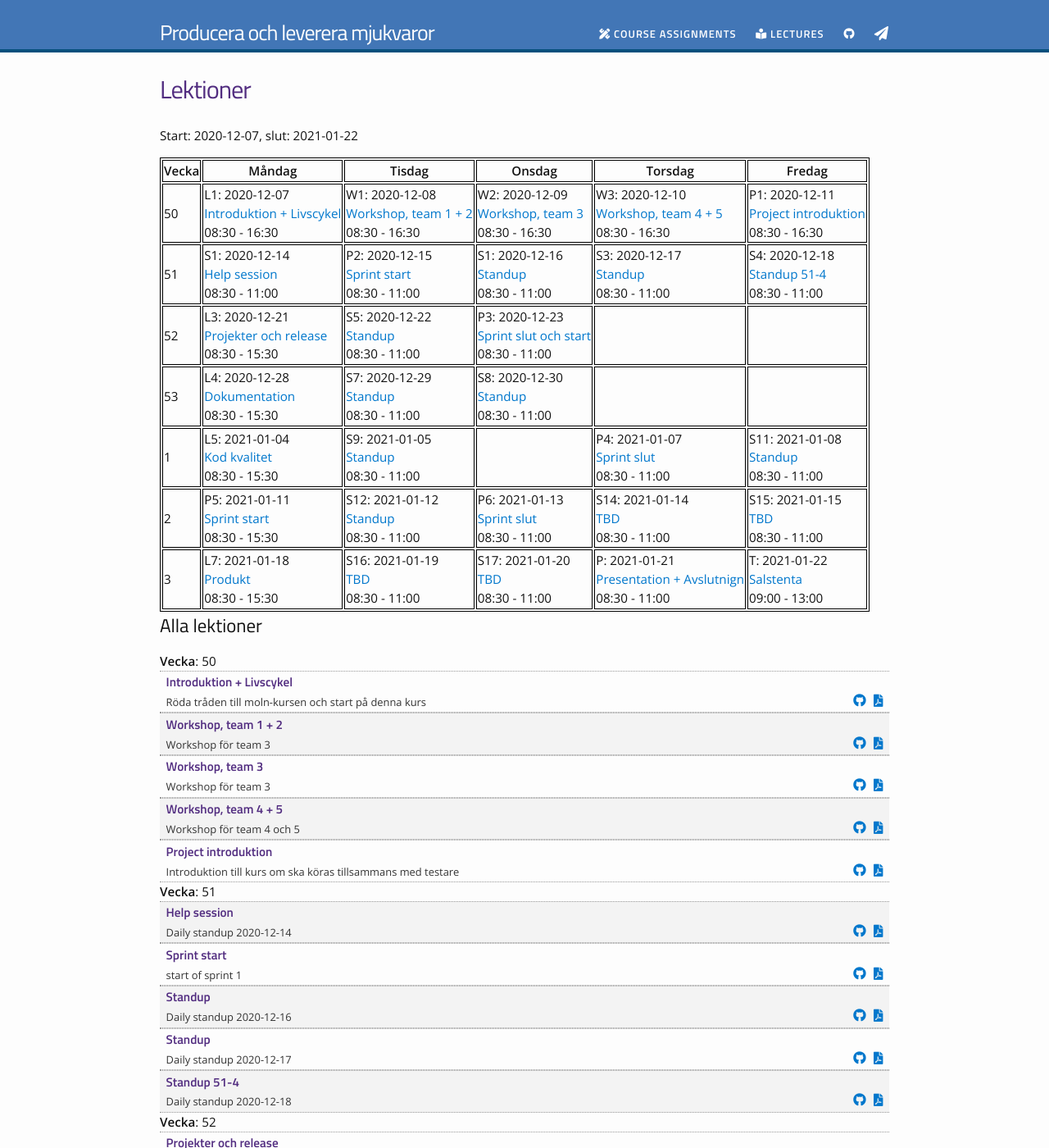
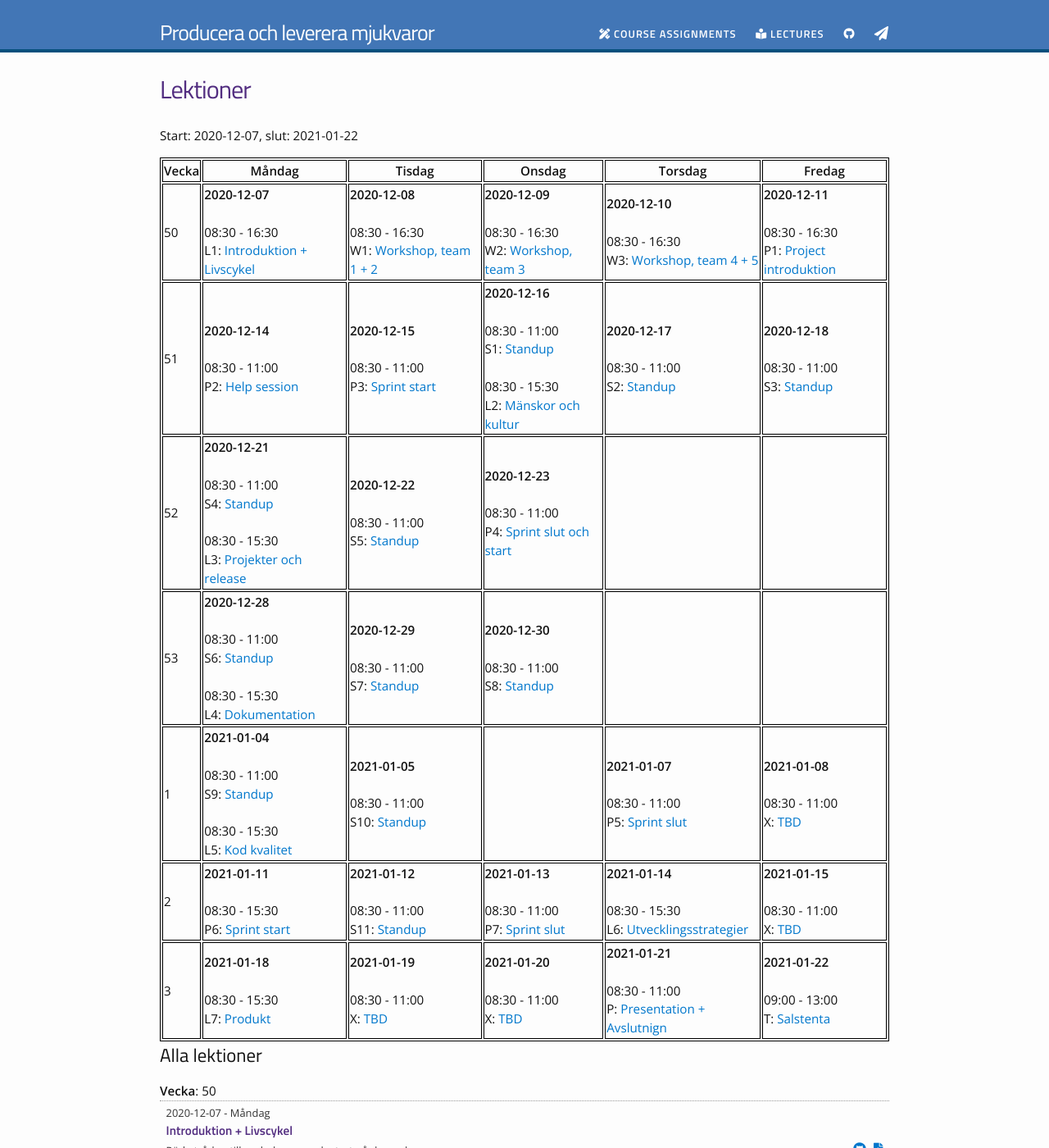
Before and after one commit to PGBSNH19/course-producera-leverera, a Jekyll site: the page built from lectures.md, in a window 1280 px wide and 1400 px high. Shown: the whole window at 82% size. Built offline with Jekyll 4.4.1, drawn with Linux system fonts in a browser that asks for light colours; nearby versions of some CDN libraries; some of the changed text lies outside the part shown.

Commit message:
Changes lecture format

```diff
--- a/_data/lectures.yml
+++ b/_data/lectures.yml
@@ -2,142 +2,185 @@
   year: 2020
   days:
   - day: 2020-12-07
-    lecture: "Introduktion + Livscykel"
-    number: "L1"
-    slug: lecture_01
-    start-time: "08:30"
-    end-time: "16:30"
-    location: Physical
-    length: 420
-    filename: Untitled
-    dirname: untitled-lecture
-    description: "Röda tråden till moln-kursen och start på denna kurs"
+    weekday: "Måndag"
+    lectures:
+    - lecture: "Introduktion + Livscykel"
+      number: "L1"
+      slug: lecture_01
+      start-time: "08:30"
+      end-time: "16:30"
+      location: Physical
+      length: 420
+      filename: Untitled
+      dirname: untitled-lecture
+      description: "Röda tråden till moln-kursen och start på denna kurs"
   - day: 2020-12-08
-    lecture: "Workshop, team 1 + 2"
-    number: "W1"
-    slug: workshop1
-    start-time: "08:30"
-    end-time: "16:30"
-    length: 420
-    filename: Untitled
-    dirname: untitled-lecture
-    description: "Workshop för team 3"
+    weekday: "Tisdag"
+    lectures:
+    - lecture: "Workshop, team 1 + 2"
+      number: "W1"
+      slug: workshop1
+      start-time: "08:30"
+      end-time: "16:30"
+      length: 420
+      filename: Untitled
+      dirname: untitled-lecture
+      description: "Workshop för team 3"
   - day: 2020-12-09
-    lecture: "Workshop, team 3"
-    number: "W2"
-    slug: workshop2
-    start-time: "08:30"
-    end-time: "16:30"
-    length: 420
-    filename: Untitled
-    dirname: untitled-lecture
-    description: "Workshop för team 3"
+    weekday: "Onsdag"
+    lectures:
+    - lecture: "Workshop, team 3"
+      number: "W2"
+      slug: workshop2
+      start-time: "08:30"
+      end-time: "16:30"
+      length: 420
+      filename: Untitled
+      dirname: untitled-lecture
+      description: "Workshop för team 3"
   - day: 2020-12-10
-    lecture: "Workshop, team 4 + 5"
-    number: "W3"
-    slug: workshop3
-    start-time: "08:30"
-    end-time: "16:30"
-    length: 420
-    filename: Untitled
-    dirname: untitled-lecture
-    description: "Workshop för team 4 och 5"
+    weekday: "Torsdag"
+    lectures:
+    - lecture: "Workshop, team 4 + 5"
+      number: "W3"
+      slug: workshop3
+      start-time: "08:30"
+      end-time: "16:30"
+      length: 420
+      filename: Untitled
+      dirname: untitled-lecture
+      description: "Workshop för team 4 och 5"
   - day: 2020-12-11
-    lecture: "Project introduktion"
-    number: "P1"
-    slug: project
-    start-time: "08:30"
-    end-time: "16:30"
-    length: 420
-    filename: Untitled
-    dirname: untitled-lecture
-    description: "Introduktion till kurs om ska köras tillsammans med testare"
+    weekday: "Fredag"
+    lectures:
+    - lecture: "Project introduktion"
+      number: "P1"
+      slug: project
+      start-time: "08:30"
+      end-time: "16:30"
+      length: 420
+      filename: Untitled
+      dirname: untitled-lecture
+      description: "Introduktion till kurs om ska köras tillsammans med testare"
 - week: 51
   year: 2020
   days:
   - day: 2020-12-14
-    lecture: "Help session"
-    number: "S1"
-    slug: standup
-    start-time: "08:30"
-    end-time: "11:00"
-    length: 150
-    filename: Untitled
-    dirname: untitled-lecture
-    description: "Daily standup 2020-12-14"
+    weekday: "Måndag"
+    lectures:
+    - lecture: "Help session"
+      number: "P2"
+      slug: project
+      start-time: "08:30"
+      end-time: "11:00"
+      length: 150
+      filename: Untitled
+      dirname: untitled-lecture
+      description: "Daily standup 2020-12-14"
   - day : 2020-12-15
-    lecture: "Sprint start"
-    number: "P2"
-    slug: project
-    start-time: "08:30"
-    end-time: "11:00"
-    length: 150
-    filename: Untitled
-    dirname: untitled-lecture
-    description: "start of sprint 1"
+    weekday: "Tisdag"
+    lectures:
+    - lecture: "Sprint start"
+      number: "P3"
+      slug: project
+      start-time: "08:30"
+      end-time: "11:00"
+      length: 150
+      filename: Untitled
+      dirname: untitled-lecture
+      description: "start of sprint 1"
   - day: 2020-12-16
-    lecture: "Standup"
-    number: "S1"
-    slug: standup
-    start-time: "08:30"
-    end-time: "11:00"
-    length: 150
-    filename: Untitled
-    dirname: untitled-lecture
-    description: "Daily standup 2020-12-16"
+    weekday: "Onsdag"
+    lectures:
+    - lecture: "Standup"
+      number: "S1"
+      slug: standup
+      start-time: "08:30"
+      end-time: "11:00"
+      length: 150
+      filename: Untitled
+      dirname: untitled-lecture
+      description: "Daily standup 2020-12-16"
+    - lecture: "Mänskor och kultur"
+      number: "L2"
+      slug: lecture_02
+      start-time: "08:30"
+      end-time: "15:30"
+      length: 360
+      filename: Untitled
+      dirname: untitled-lecture
+      description: "UX, att jobba i ett team"
   - day: 2020-12-17
-    lecture: "Standup"
-    number: "S3"
-    slug: standup
-    start-time: "08:30"
-    end-time: "11:00"
-    length: 150
-    filename: Untitled
-    dirname: untitled-lecture
-    description: "Daily standup 2020-12-17"
+    weekday: "Torsdag"
+    lectures:
+    - lecture: "Standup"
+      number: "S2"
+      slug: standup
+      start-time: "08:30"
+      end-time: "11:00"
+      length: 150
+      filename: Untitled
+      dirname: untitled-lecture
+      description: "Daily standup 2020-12-17"
   - day: 2020-12-18
-    lecture: "Standup 51-4"
-    number: "S4"
-    slug: standup
-    start-time: "08:30"
-    end-time: "11:00"
-    length: 150
-    filename: Untitled
-    dirname: untitled-lecture
-    description: "Daily standup 2020-12-18"
+    weekday: "Fredag"
+    lectures:
+    - lecture: "Standup"
+      number: "S3"
+      slug: standup
+      start-time: "08:30"
+      end-time: "11:00"
+      length: 150
+      filename: Untitled
+      dirname: untitled-lecture
+      description: "Daily standup 2020-12-18"
 - week: 52
   year: 2020
   days:
   - day: 2020-12-21
-    lecture: "Projekter och release"
-    number: "L3"
-    slug: lecture_03
-    start-time: "08:30"
-    end-time: "15:30"
-    length: 360
-    filename: Untitled
-    dirname: untitled-lecture
-    description: "Estimering, CI/CD, Feature toggling"
+    weekday: "Måndag"
+    lectures:
+    - lecture: "Standup"
+      number: "S4"
+      slug: standup
+      start-time: "08:30"
+      end-time: "11:00"
+      length: 150
+      filename: Untitled
+      dirname: untitled-lecture
+      description: "Daily standup 2020-12-21"
+    - lecture: "Projekter och release"
+      number: "L3"
+      slug: lecture_03
+      start-time: "08:30"
+      end-time: "15:30"
+      length: 360
+      filename: Untitled
+      dirname: untitled-lecture
+      description: "Estimering, CI/CD, Feature toggling"
   - day: 2020-12-22
-    lecture: "Standup"
-    number: "S5"
-    slug: standup
-    start-time: "08:30"
-    end-time: "11:00"
-    length: 150
-    filename: Untitled
-    dirname: untitled-lecture
-    description: "Daily standup 2020-12-22"
+    weekday: "Tisdag"
+    lectures:
+    - lecture: "Standup"
+      number: "S5"
+      slug: standup
+      start-time: "08:30"
+      end-time: "11:00"
+      length: 150
+      filename: Untitled
+      dirname: untitled-lecture
+      description: "Daily standup 2020-12-22"
   - day: 2020-12-23
-    lecture: "Sprint slut och start"
-    number: "P3"
-    slug: project
-    start-time: "08:30"
-    end-time: "11:00"
-    length: 150
-    filename: Untitled
-    dirname: untitled-lecture
-    description: "End of sprint 1 and start of sprint 2"
+    lectures:
+    - lecture: "Sprint slut och start"
+      number: "P4"
+      slug: project
+      start-time: "08:30"
+      end-time: "11:00"
+      length: 150
+      filename: Untitled
+      dirname: untitled-lecture
+      description: "End of sprint 1 and start of sprint 2"
   - day: 2020-12-24
     lecture: null
   - day: 2020-12-25
@@ -146,35 +189,50 @@
   year: 2020
   days:
   - day: 2020-12-28
-    lecture: "Dokumentation"
-    number: "L4"
-    slug: lecture_04
-    start-time: "08:30"
-    end-time: "15:30"
-    length: 360
-    filename: Untitled
-    dirname: untitled-lecture
-    description: "Hur man kan dokumentera och utvecklingsmiljö"
+    weekday: "Måndag"
+    lectures:
+    - lecture: "Standup"
+      number: "S6"
+      slug: standup
+      start-time: "08:30"
+      end-time: "11:00"
+      length: 150
+      filename: Untitled
+      dirname: untitled-lecture
+      description: "Daily standup 2020-12-28"
+    - lecture: "Dokumentation"
+      number: "L4"
+      slug: lecture_04
+      start-time: "08:30"
+      end-time: "15:30"
+      length: 360
+      filename: Untitled
+      dirname: untitled-lecture
+      description: "Hur man kan dokumentera och utvecklingsmiljö"
   - day: 2020-12-29
-    lecture: "Standup"
-    number: "S7"
-    slug: standup
-    start-time: "08:30"
-    end-time: "11:00"
-    length: 150
-    filename: Untitled
-    dirname: untitled-lecture
-    description: "Daily standup 2020-12-29"
+    weekday: "Tisdag"
+    lectures:
+    - lecture: "Standup"
+      number: "S7"
+      slug: standup
+      start-time: "08:30"
+      end-time: "11:00"
+      length: 150
+      filename: Untitled
+      dirname: untitled-lecture
+      description: "Daily standup 2020-12-29"
   - day: 2020-12-30
-    lecture: "Standup"
-    number: "S8"
-    slug: standup
-    start-time: "08:30"
-    end-time: "11:00"
-    length: 150
-    filename: Untitled
-    dirname: untitled-lecture
-    description: "Daily standup 2020-12-30"
+    weekday: "Onsdag"
+    lectures:
+    - lecture: "Standup"
+      number: "S8"
+      slug: standup
+      start-time: "08:30"
+      end-time: "11:00"
+      length: 150
+      filename: Untitled
+      dirname: untitled-lecture
+      description: "Daily standup 2020-12-30"
   - day: 2020-12-31
     lecture: null
   - day: 2021-01-01
@@ -183,171 +241,188 @@
   year: 2021
   days:
   - day: 2021-01-04
-    lecture: "Kod kvalitet"
-    number: "L5"
-    slug: lecture_05
-    start-time: "08:30"
-    end-time: "15:30"
-    length: 360
-    filename: Untitled
-    dirname: untitled-lecture
-    description: "Clean code, automatisk tests, linting"
+    weekday: "Måndag"
+    lectures:
+    - lecture: "Standup"
+      number: "S9"
+      slug: standup
+      start-time: "08:30"
+      end-time: "11:00"
+      length: 150
+      filename: Untitled
+      dirname: untitled-lecture
+      description: "Daily standup 2021-01-04"
+    - lecture: "Kod kvalitet"
+      number: "L5"
+      slug: lecture_05
+      start-time: "08:30"
+      end-time: "15:30"
+      length: 360
+      filename: Untitled
+      dirname: untitled-lecture
+      description: "Clean code, automatisk tests, linting"
   - day: 2021-01-05
-    lecture: "Standup"
-    number: "S9"
-    slug: standup
-    start-time: "08:30"
-    end-time: "11:00"
-    length: 150
-    filename: Untitled
-    dirname: untitled-lecture
-    description: "Daily standup 2021-01-05"
+    weekday: "Tisdag"
+    lectures:
+    - lecture: "Standup"
+      number: "S10"
+      slug: standup
+      start-time: "08:30"
+      end-time: "11:00"
+      length: 150
+      filename: Untitled
+      dirname: untitled-lecture
+      description: "Daily standup 2021-01-05"
   - day: 2021-01-06
     lecture: null
   - day: 2021-01-07
-    lecture: "Sprint slut"
-    number: "P4"
-    slug: project
-    start-time: "08:30"
-    end-time: "11:00"
-    length: 150
-    filename: Untitled
-    dirname: untitled-lecture
-    description: "End of sprint 2"
+    weekday: "Torsdag"
+    lectures:
+    - lecture: "Sprint slut"
+      number: "P5"
+      slug: project
+      start-time: "08:30"
+      end-time: "11:00"
+      length: 150
+      filename: Untitled
+      dirname: untitled-lecture
+      description: "End of sprint 2"
   - day: 2021-01-08
-    lecture: "Standup"
-    number: "S11"
-    slug: standup
-    start-time: "08:30"
-    end-time: "11:00"
-    length: 150
-    filename: Untitled
-    dirname: untitled-lecture
-    description: "Daily standup 2021-01-08"
+    weekday: "Fredag"
+    lectures:
+    - lecture: "TBD"
+      number: "X"
+      slug: standup
+      start-time: "08:30"
+      end-time: "11:00"
+      length: 150
+      filename: Untitled
+      dirname: untitled-lecture
+      description: "Daily standup 2021-01-08"
 - week: 02
   year: 2021
   days:
   - day: 2021-01-11
-    lecture: "Sprint start"
-    number: "P5"
-    slug: project
-    start-time: "08:30"
-    end-time: "15:30"
-    length: 360
-    filename: Untitled
-    dirname: untitled-lecture
-    description: "Start of sprint 3"
+    weekday: "Måndag"
+    lectures:
+    - lecture: "Sprint start"
+      number: "P6"
+      slug: project
+      start-time: "08:30"
+      end-time: "15:30"
+      length: 360
+      filename: Untitled
+      dirname: untitled-lecture
+      description: "Start of sprint 3"
   - day: 2021-01-12
-    lecture: "Standup"
-    number: "S12"
-    slug: standup
-    start-time: "08:30"
-    end-time: "11:00"
-    length: 150
-    filename: Untitled
-    dirname: untitled-lecture
-    description: "Daily standup 2021-01-12"
+    weekday: "Tisdag"
+    lectures:
+    - lecture: "Standup"
+      number: "S11"
+      slug: standup
+      start-time: "08:30"
+      end-time: "11:00"
+      length: 150
+      filename: Untitled
+      dirname: untitled-lecture
+      description: "Daily standup 2021-01-12"
   - day: 2021-01-13
-    lecture: "Sprint slut"
-    number: "P6"
-    slug: project
-    start-time: "08:30"
-    end-time: "11:00"
-    length: 150
-    filename: Untitled
-    dirname: untitled-lecture
-    description: "End of sprint 3"
+    weekday: "Onsdag"
+    lectures:
+    - lecture: "Sprint slut"
+      number: "P7"
+      slug: project
+      start-time: "08:30"
+      end-time: "11:00"
+      length: 150
+      filename: Untitled
+      dirname: untitled-lecture
+      description: "End of sprint 3"
   - day: 2021-01-14
-    lecture: "TBD"
-    number: "S14"
-    slug: standup
-    start-time: "08:30"
-    end-time: "11:00"
-    length: 150
-    filename: Untitled
-    dirname: untitled-lecture
-    description: "Daily standup 2021-01-14"
+    weekday: "Torsdag"
+    lectures:
+    - lecture: "Utvecklingsstrategier"
+      number: "L6"
+      slug: lecture_06
+      start-time: "08:30"
+      end-time: "15:30"
+      length: 360
+      filename: Untitled
+      dirname: untitled-lecture
+      description: "TDD, BDD, Privacy by design"
   - day: 2021-01-15
-    lecture: "TBD"
-    number: "S15"
-    slug: standup
-    start-time: "08:30"
-    end-time: "11:00"
-    length: 150
-    filename: Untitled
-    dirname: untitled-lecture
-    description: "Daily standup 2021-01-15"
+    weekday: "Fredag"
+    lectures:
+    - lecture: "TBD"
+      number: "X"
+      slug: standup
+      start-time: "08:30"
+      end-time: "11:00"
+      length: 150
+      filename: Untitled
+      dirname: untitled-lecture
+      description: "Daily standup 2021-01-15"
 - week: 03
   year: 2021
   days:
   - day: 2021-01-18
-    lecture: "Produkt"
-    number: "L7"
-    slug: lecture_07
-    start-time: "08:30"
-    end-time: "15:30"
-    length: 360
-    filename: Untitled
-    dirname: untitled-lecture
-    description: "Licenser, Open Source, Startup"
+    weekday: "Måndag"
+    lectures:
+    - lecture: "Produkt"
+      number: "L7"
+      slug: lecture_07
+      start-time: "08:30"
+      end-time: "15:30"
+      length: 360
+      filename: Untitled
+      dirname: untitled-lecture
+      description: "Licenser, Open Source, Startup"
   - day: 2021-01-19
-    lecture: "TBD"
-    number: "S16"
-    slug: standup
-    start-time: "08:30"
-    end-time: "11:00"
-    length: 150
-    filename: Untitled
-    dirname: untitled-lecture
-    description: "Daily standup 2021-01-19"
+    weekday: "Tisdag"
+    lectures:
+    - lecture: "TBD"
+      number: "X"
+      slug: standup
+      start-time: "08:30"
+      end-time: "11:00"
+      length: 150
+      filename: Untitled
+      dirname: untitled-lecture
+      description: "Daily standup 2021-01-19"
   - day: 2021-01-20
-    lecture: "TBD"
-    number: "S17"
-    slug: standup
-    start-time: "08:30"
-    end-time: "11:00"
-    length: 150
-    filename: Untitled
-    dirname: untitled-lecture
-    description: "Daily standup 2021-01-20"
+    weekday: "Onsdag"
+    lectures:
+    - lecture: "TBD"
+      number: "X"
+      slug: standup
+      start-time: "08:30"
+      end-time: "11:00"
+      length: 150
+      filename: Untitled
+      dirname: untitled-lecture
+      description: "Daily standup 2021-01-20"
   - day: 2021-01-21
-    lecture: "Presentation + Avslutnign"
-    number: "P"
-    slug: presenation
-    start-time: "08:30"
-    end-time: "11:00"
-    length: 150
-    filename: Untitled
-    dirname: untitled-lecture
-    description: "Presentation av projekt"
+    weekday: "Torsdag"
+    lectures:
+    - lecture: "Presentation + Avslutnign"
+      number: "P"
+      slug: presenation
+      start-time: "08:30"
+      end-time: "11:00"
+      length: 150
+      filename: Untitled
+      dirname: untitled-lecture
+      description: "Presentation av projekt"
+
   - day: 2021-01-22
-    lecture: "Salstenta"
-    number: "T"
-    slug: tenta
-    start-time: "09:00"
-    end-time: "13:00"
-    length: 150
-    filename: Untitled
-    dirname: untitled-lecture
-    description: "Saltanta"
-
-    #     lecture: "Mänskor och kultur"
-    # number: "L2"
-    # slug: lecture_02
-    # start-time: "08:30"
-    # end-time: "15:30"
-    # length: 360
-    # filename: Untitled
-    # dirname: untitled-lecture
-    # description: "UX, att jobba i ett team"
-
-
-    # lecture: "Utvecklingsstrategier"
-    # number: "L6"
-    # slug: lecture_06
-    # start-time: "08:30"
-    # end-time: "15:30"
-    # length: 360
-    # filename: Untitled
-    # dirname: untitled-lecture
-    # description: "TDD, BDD, Privacy by design"
+    weekday: "Fredag"
+    lectures:
+    - lecture: "Salstenta"
+      number: "T"
+      slug: tenta
+      start-time: "09:00"
+      end-time: "13:00"
+      length: 150
+      filename: Untitled
+      dirname: untitled-lecture
+      description: "Salstanta"
--- a/lectures.md
+++ b/lectures.md
@@ -8,7 +8,7 @@ Start: {{ site.course-start}}, slut: {{ site.course-end}}
 
 Vecka|Måndag|Tisdag|Onsdag|Torsdag|Fredag
 -----|-------|-------|------{% for week in site.data.lectures %}
-{{week.week}}{%- for day in week.days -%}|{% if day.lecture %}{{day.number}}: {{day.day}}<br />[{{day.lecture}}]({{day.slug}})<br />{{day.start-time}} - {{day.end-time}}{% endif %}{%- endfor -%}
+{{week.week}}{%- for day in week.days -%}|{% if day.lectures %}**{{day.day}}**{%- for lecture in day.lectures -%}<br /><br />{{lecture.start-time}} - {{lecture.end-time}}<br />{{lecture.number}}: [{{lecture.lecture}}]({{lecture.slug}}){%- endfor -%}{% endif %}{%- endfor -%}
 {% endfor %}
 
 
@@ -19,17 +19,19 @@ Vecka|Måndag|Tisdag|Onsdag|Torsdag|Fredag
       <b>Vecka</b>: {{week.week}}<br/>
 
       {% for day in week.days %}
-            {% if day.lecture %}
-
+            {% if day.lectures %}
+{% for lecture in day.lectures %}
 <li class="archiveposturl">
-        <span><a href="{{ day.slug }}">{{ day.lecture }}</a></span><br>
+        <span class="postlower">{{day.day}} - {{day.weekday}}</span><br>
+        <span><a href="{{ lecture.slug }}">{{ lecture.lecture }}</a></span><br>
 <span class = "postlower">
-{{ day.description }}</span>
+{{ lecture.description }}</span>
 <strong style="font-size:100%; font-family: 'Titillium Web', sans-serif; float:right; padding-right: .5em">
-	<a href="https://github.com/{{ site.githubdir}}/tree/master/{{ day.dirname }}"><i class="fab fa-github"></i></a>&nbsp;&nbsp;
-<a href="https://github.com/{{ site.githubdir}}/blob/master/{{ day.dirname }}/{{ day.filename}}.pdf"><i class="fas fa-file-pdf"></i></a>
+	<a href="https://github.com/{{ site.githubdir}}/tree/master/{{ lecture.dirname }}"><i class="fab fa-github"></i></a>&nbsp;&nbsp;
+<a href="https://github.com/{{ site.githubdir}}/blob/master/{{ lecture.dirname }}/{{ lecture.filename}}.pdf"><i class="fas fa-file-pdf"></i></a>
 </strong>
       </li>
+      {% endfor %}
             {% endif %}
       {% endfor %}
 
```
Also changed, not shown: lectures/project.md (+6 -5 lines), lectures/standup.md (+27 -6 lines).
